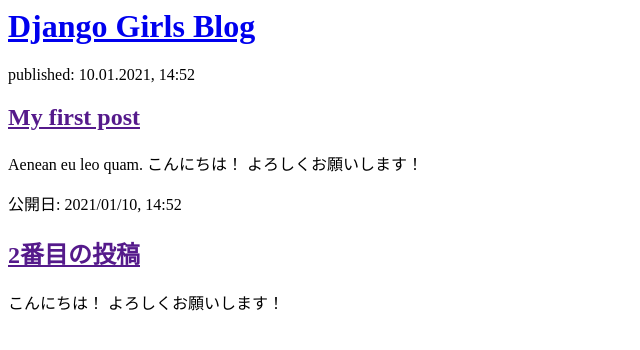
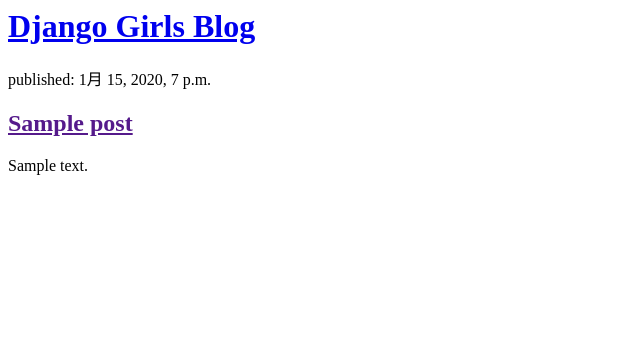
Before and after one commit to HigakiJin/my-first-blog, a Django app: page / in a window 1280 px wide. Shown: the top 350 px of the page, without its empty margins (0-640 px from the left). Run offline with Django 3.2, Linux system fonts and the light colour scheme; tables that the repository leaves empty hold one stand-in row (values such as "Sample post").

Commit message:
Modified templates to display posts from database.

```diff
--- a/blog/templates/blog/post_list.html
+++ b/blog/templates/blog/post_list.html
@@ -6,15 +6,10 @@
         <div>
             <h1><a href="/">Django Girls Blog</a></h1>
         </div>
-        <div>
-            <p>published: 10.01.2021, 14:52</p>
-            <h2><a href="">My first post</a></h2>
-            <p>Aenean eu leo quam. こんにちは！ よろしくお願いします！</p>
-        </div>
-        <div>
-            <p>公開日: 2021/01/10, 14:52</p>
-            <h2><a href="">2番目の投稿</a></h2>
-            <p> こんにちは！ よろしくお願いします！</p>
-        </div>
+        {% for post in posts %}
+            <p>published: {{ post.published_date }}</p>
+            <h2><a href="">{{ post.title }}</a></h2>
+            <p>{{ post.text|linebreaksbr }}</p>
+        {% endfor %}
     </body>
 </html>
--- a/blog/views.py
+++ b/blog/views.py
@@ -1,4 +1,7 @@
 from django.shortcuts import render
+from django.utils import timezone
+from .models import Post
 
 def post_list(request):
-    return render(request,'blog/post_list.html',{})
+    posts = Post.objects.filter(published_date__lte=timezone.now()).order_by('published_date')
+    return render(request, 'blog/post_list.html', {'posts': posts})
```
